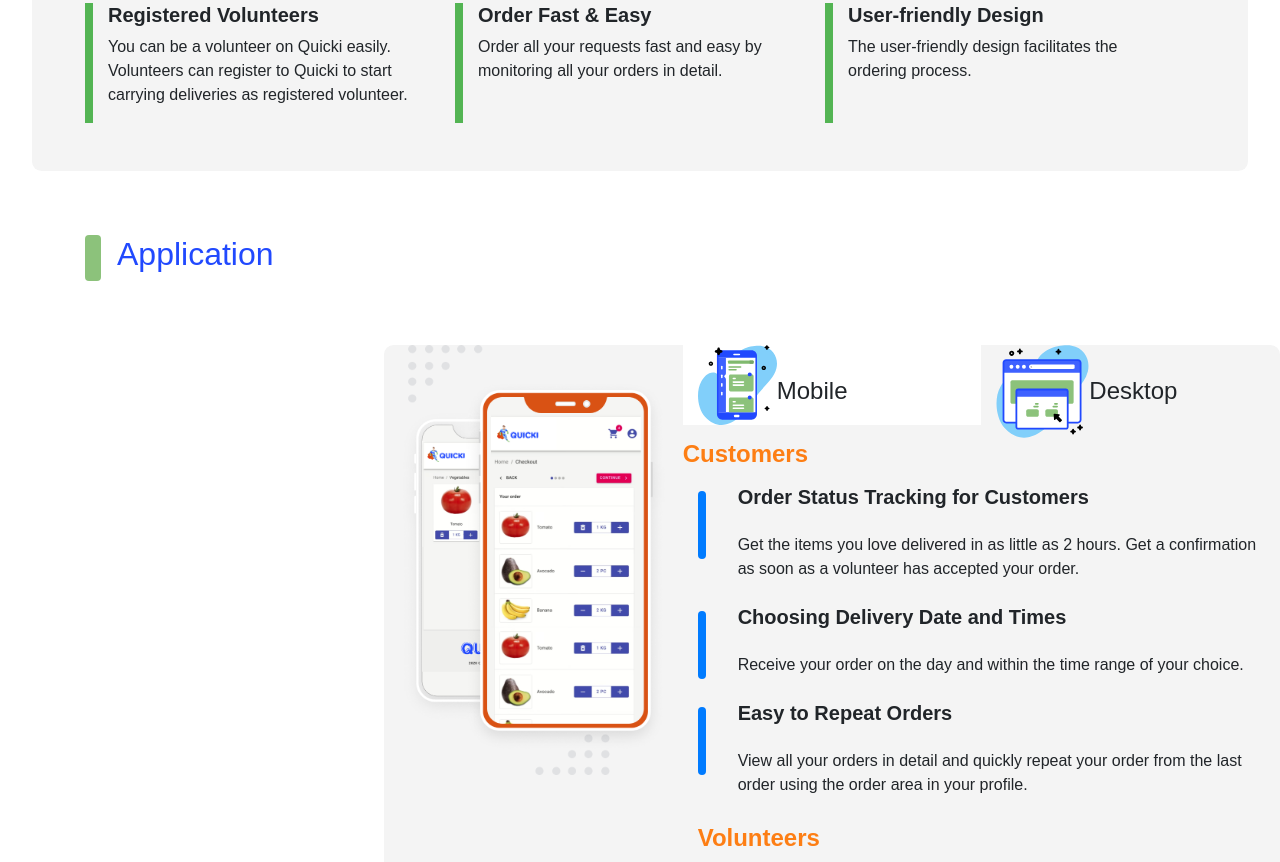
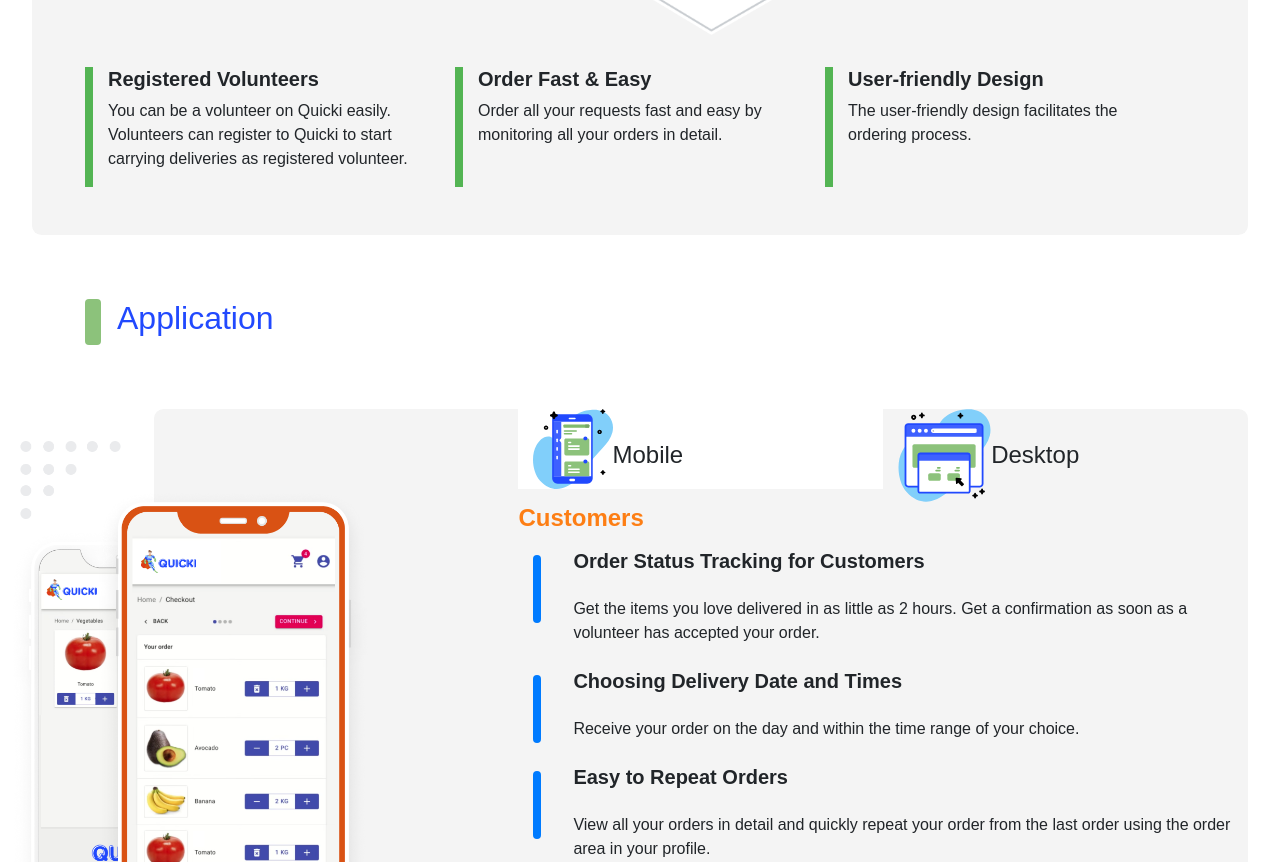
Before and after one commit to HacerSalman/Bootstrap, a plain HTML site: page index.html in a window 1280 px wide. Shown: the part 2762-3624 px from the top of the page. Drawn offline with nearby package versions, Linux system fonts and the light colour scheme.

Commit message:
Update application image position and add  padding to features items

```diff
--- a/style.css
+++ b/style.css
@@ -134,7 +134,7 @@ nav {
   line-height: 2rem;
   border-radius: 0.4rem;
   background-color: var(--white);
-  padding-bottom: 4rem;
+  padding-bottom: 2rem;
   padding-top: 1rem;
 }
 
@@ -158,6 +158,7 @@ nav {
 .features-row-title {
   font-weight: 700;
   margin-top: 3rem;
+  padding-bottom: 2rem;
 }
 
 .features-container-items {
@@ -183,6 +184,7 @@ nav {
 
 .features-row-content {
   padding-top: 1rem;
+  padding-bottom: 2rem;
 }
 /*Workflow*/
 
@@ -209,11 +211,10 @@ nav {
 .application-background{ /*change background size*/
   background-color: var(--light-grey);
   margin-top: 4rem;
+  margin-left: 10%;
   border-radius: 0.6rem;
-  width: 70%;
+  width: 90%;
   height: 55rem;
-  position: absolute;
-  right:0;
 }
 
 .application-title {
@@ -227,6 +228,9 @@ nav {
 
 .application-image {
 width:100%;
+position: absolute;
+left:-40%;
+margin-top: 2rem;
 }
 
 .application-mobile-image-background {
```
